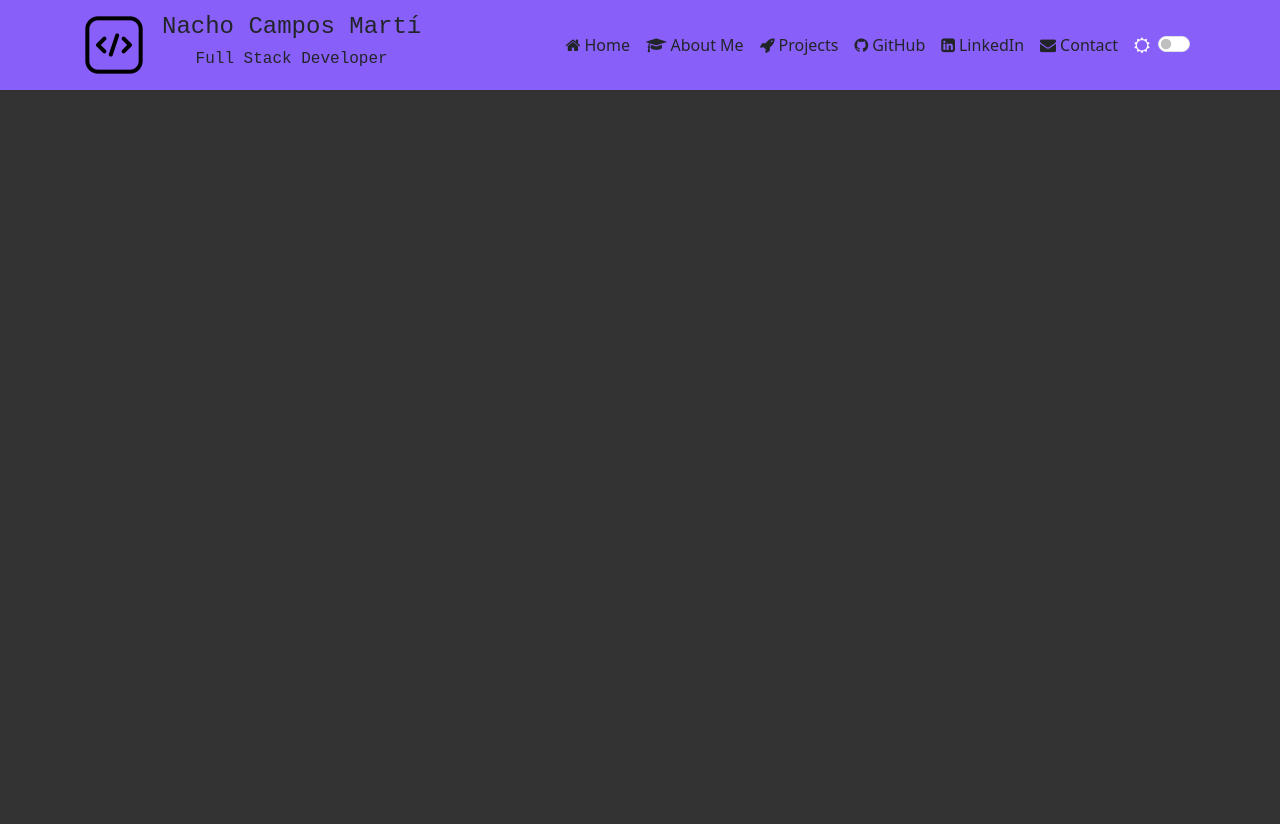
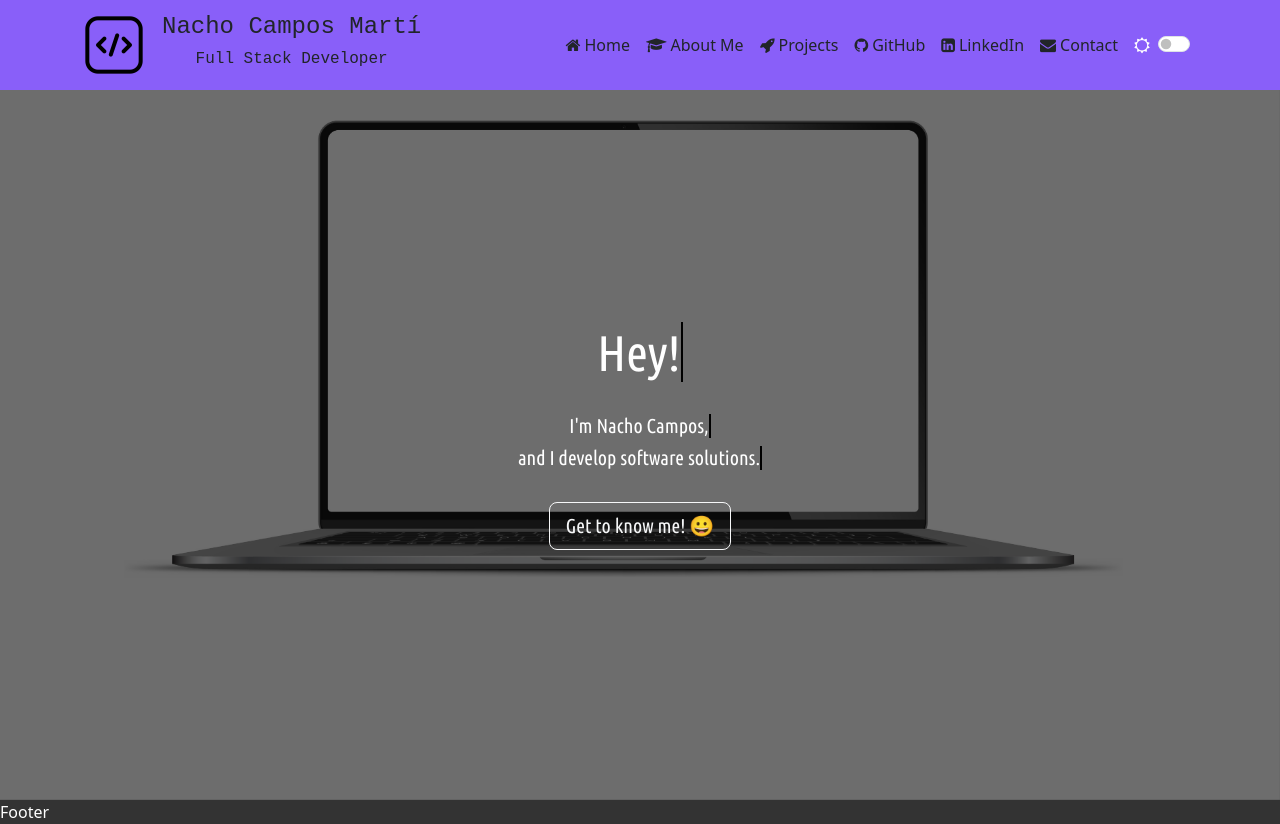
Before and after one commit to N4choCM/NachoCamposDev, a React (Vite) app: page / in a window 1280 px wide. Before the commit the page ends 800 px from the top, so only its background shows below. Built offline with nearby package versions, Linux system fonts and the light colour scheme.

Commit message:
⬆ UPDATED: Component name and props fixing

```diff
--- a/src/pages/HomeScreen.jsx
+++ b/src/pages/HomeScreen.jsx
@@ -1,11 +1,15 @@
-import React from 'react'
+import Banner from '../components/Banner'
+import PropTypes from 'prop-types';
 
 const HomeScreen = ({changeDarkMode, darkMode}) => {
   return (
-    <div>
-
-    </div>
+    <Banner changeDarkMode={changeDarkMode} darkMode={darkMode} />
   )
 }
 
+HomeScreen.propTypes = {
+  darkMode: PropTypes.bool.isRequired,
+  changeDarkMode: PropTypes.func.isRequired
+};
+
 export default HomeScreen
```
